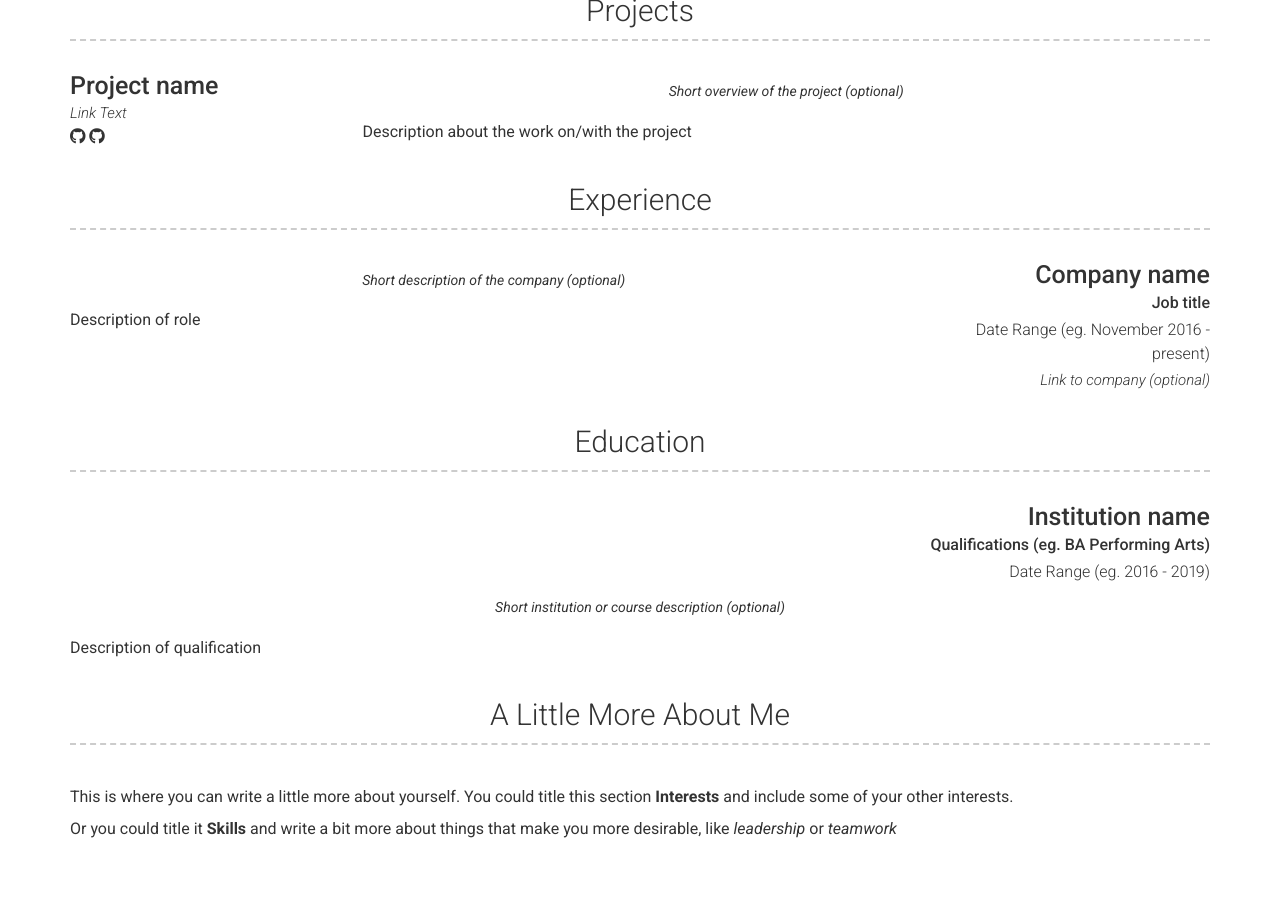
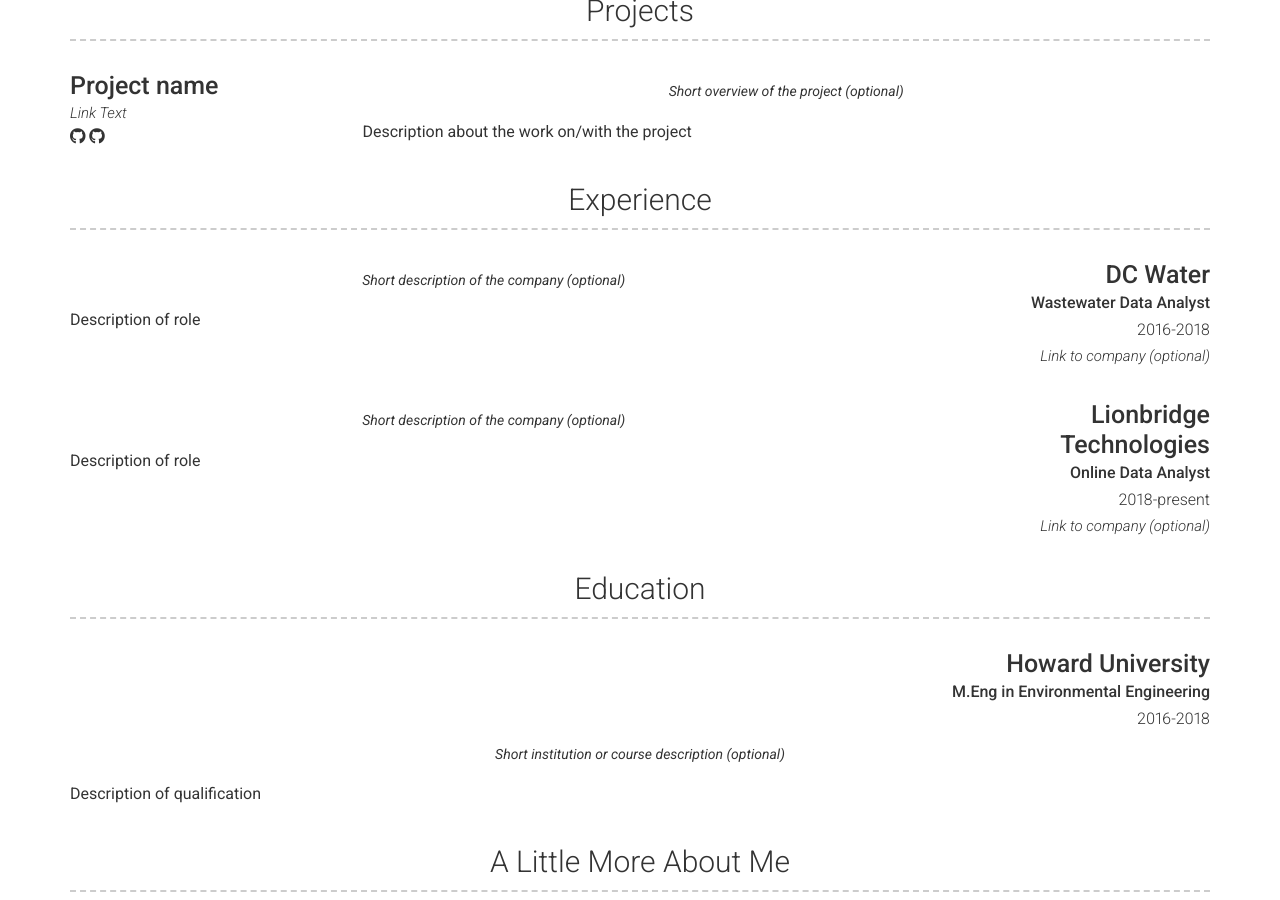
Before and after one commit to OlaOlagunju/cloudgeek.com.ng, a Jekyll site: the page built from index.md, in a window 1280 px wide and 900 px high, scrolled down 1106 px. Built offline with Jekyll 4.4.1, drawn with Linux system fonts in a browser that asks for light colours; nearby versions of some CDN libraries.

Commit message:
Update _config.yml

```diff
--- a/_config.yml
+++ b/_config.yml
@@ -83,9 +83,18 @@
     layout: list
     content:
       - layout: right
-        title: Company name
-        sub_title: Job title
-        caption: Date Range (eg. November 2016 - present)
+        title: DC Water
+        sub_title: Wastewater Data Analyst
+        caption: 2016-2018
+        link: Link to company (optional)
+        quote: >
+          Short description of the company (optional)
+        description: | # this will include new lines to allow paragraphs
+          Description of role
+      - layout: right
+        title: Lionbridge Technologies
+        sub_title: Online Data Analyst
+        caption: 2018-present
         link: Link to company (optional)
         quote: >
           Short description of the company (optional)
@@ -95,9 +104,9 @@
     layout: list
     content:
       - layout: top-right
-        title: Institution name
-        sub_title: Qualifications (eg. BA Performing Arts)
-        caption: Date Range (eg. 2016 - 2019)
+        title: Howard University
+        sub_title: M.Eng in Environmental Engineering
+        caption: 2016-2018
         quote: >
           Short institution or course description (optional)
         description: | # this will include new lines to allow paragraphs
```
